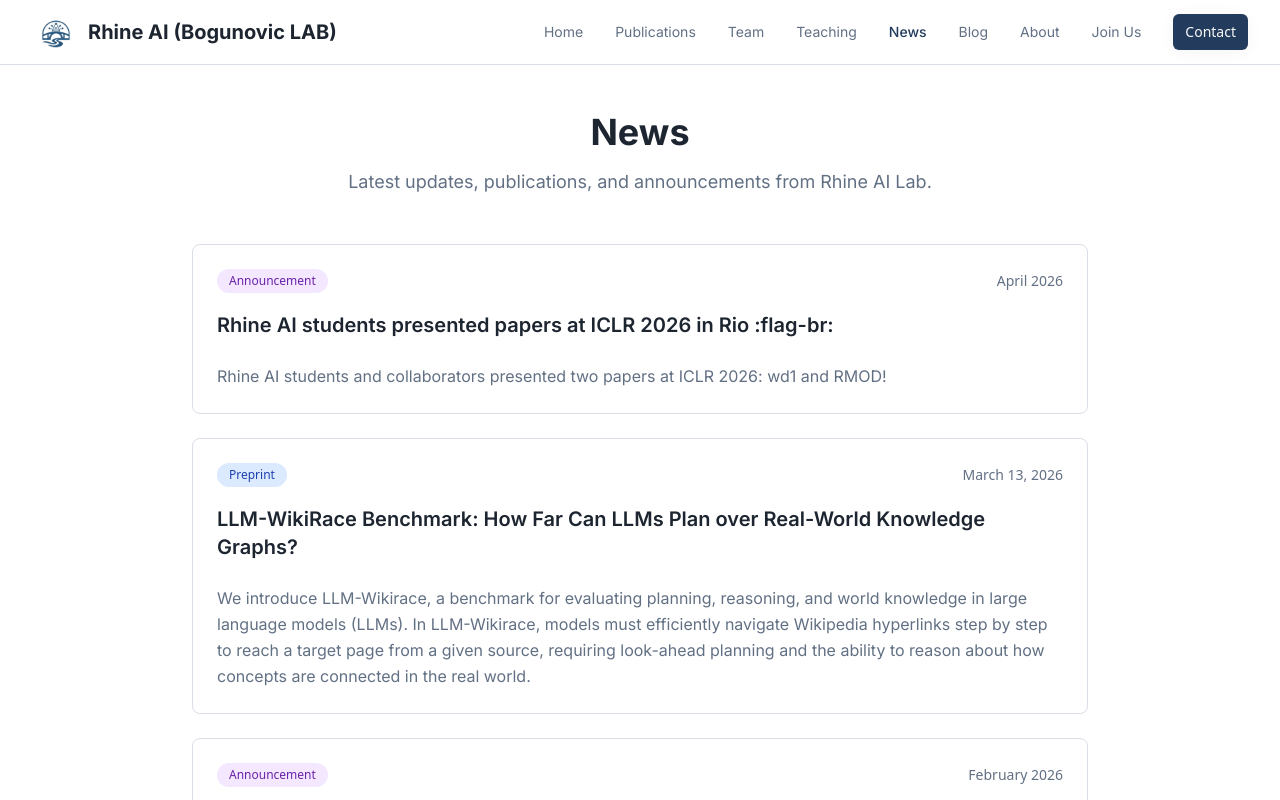
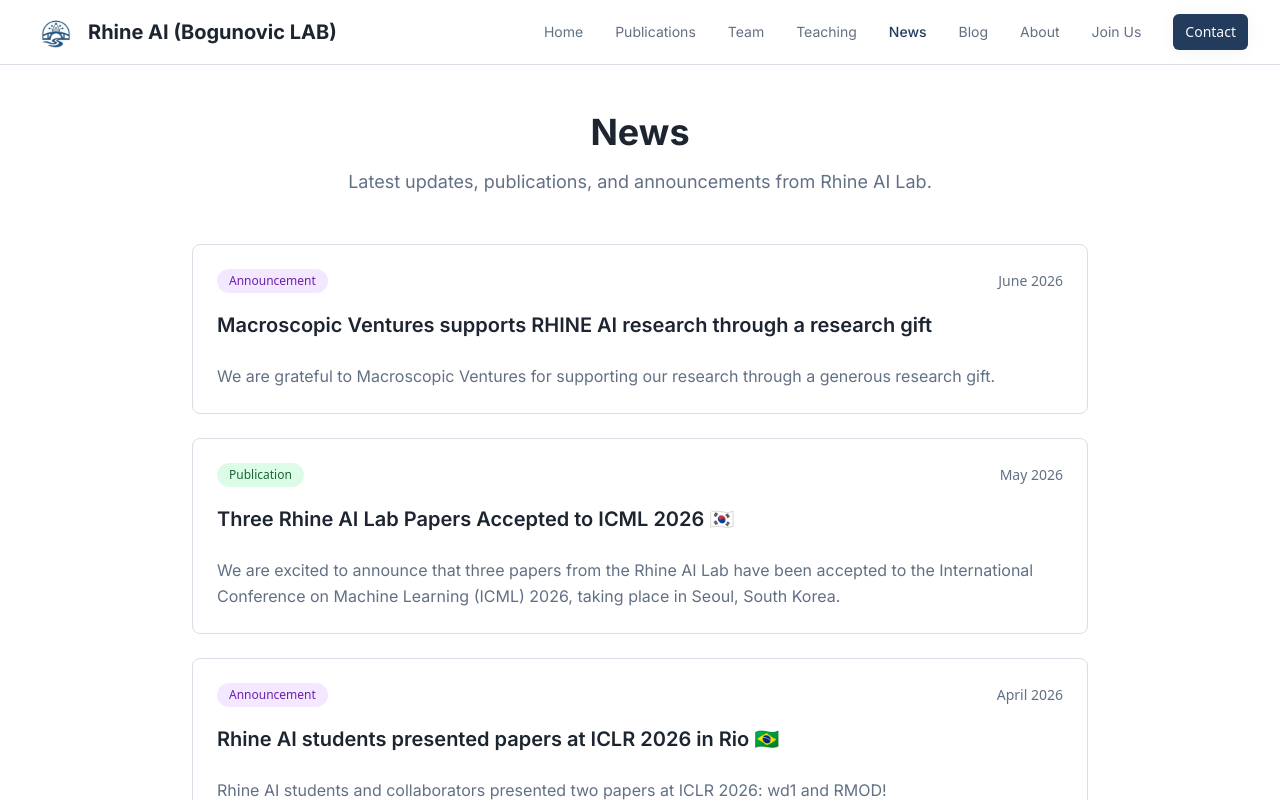
Before and after one commit to ilijabogunovic/rhine-ai, a React (Vite) app: page /news in a window 1280 px wide. Shown: the top 800 px of the page. Built offline with nearby package versions, Linux system fonts and the light colour scheme.

Commit message:
UPDATE macroscopic ventures news

```diff
--- a/src/App.tsx
+++ b/src/App.tsx
@@ -26,6 +26,7 @@ import RobinFaro from "./pages/profiles/RobinFaro";
 import News from "./pages/News";
 import ICLR2026 from "./pages/news/ICLR2026";
 import Icml2026 from "./pages/news/Icml2026";
+import Macroscopic2026 from "./pages/news/macroscopic2026";
 import NotFound from "./pages/NotFound";
 
 const queryClient = new QueryClient();
@@ -47,6 +48,7 @@ const App = () => (
           <Route path="/join-us" element={<JoinUs />} />
           <Route path="/news" element={<News />} />
           <Route path="/news/iclr2026" element={<ICLR2026 />} />
+          <Route path="/news/macroscopic2026" element={<Macroscopic2026 />} />
           <Route path="/team/ilija-bogunovic" element={<IlijaBogunovic />} />
           <Route path="/team/william-bankes" element={<WilliamBankes />} />
           <Route path="/team/shyam-sundhar-ramesh" element={<ShyamSundharRamesh />} />
--- a/src/components/home/NewsSection.tsx
+++ b/src/components/home/NewsSection.tsx
@@ -2,6 +2,9 @@ import { Card, CardContent, CardHeader } from "@/components/ui/card";
 import { Button } from "@/components/ui/button";
 import 'katex/dist/katex.min.css';
 import { InlineMath, BlockMath } from 'react-katex';
+import { newsItems as allNewsItems } from "@/pages/News";
+
+const newsItems = allNewsItems.slice(0, 8);
 
 // Helper function to render text with LaTeX expressions and colored paper titles
 const renderMathText = (text: string, colorPaperTitle: boolean = false) => {
@@ -54,94 +57,6 @@ const renderMathText = (text: string, colorPaperTitle: boolean = false) => {
   });
 };
 
-const newsItems = [
-  {
-    date: "May 2026",
-    title: "Three Rhine AI Lab Papers Accepted to ICML 2026 🇰🇷",
-    excerpt: "We are excited to announce that three papers from the Rhine AI Lab have been accepted to the International Conference on Machine Learning (ICML) 2026, taking place in Seoul, South Korea.",
-    type: "Publication",
-    url: "/news/icml-2026"
-  },
-  {
-    date: "April 2026",
-    title: "Rhine AI students presented papers at ICLR 2026 in Rio 🇧🇷",
-    excerpt: "Rhine AI students and collaborators presented two papers at ICLR 2026: wd1 and RMOD!",
-    type: "Announcement",
-    url: "/news/iclr2026"
-  },
-  {
-    date: "March 13, 2026",
-    title: "LLM-WikiRace Benchmark: How Far Can LLMs Plan over Real-World Knowledge Graphs?",
-    excerpt: "We introduce LLM-Wikirace, a benchmark for evaluating planning, reasoning, and world knowledge in large language models (LLMs). In LLM-Wikirace, models must efficiently navigate Wikipedia hyperlinks step by step to reach a target page from a given source, requiring look-ahead planning and the ability to reason about how concepts are connected in the real world.",
-    type: "Preprint",
-    url: "https://llmwikirace.github.io/"
-  },
-  {
-    date: "February 2026",
-    title: "Robin Faro Joins Rhine AI Lab as PhD Student",
-    excerpt: "We are excited to welcome Robin Faro to the Rhine AI Lab as a new PhD student at the University of Basel. Robin is jointly supervised by Prof. Ilija Bogunovic and Prof. Aurelien Lucchi (University of Basel). Welcome to the team!",
-    type: "Announcement",
-    url: "/team/robin-faro"
-  },
-  {
-    date: "February 2026",
-    title: "Multi-Task GRPO: Reliable LLM Reasoning Across Tasks",
-    excerpt: "New preprint on multi-task reinforcement learning for LLMs. When standard GRPO methods are adapted for multi-task scenarios, some tasks receive disproportionate attention while others fall behind. We introduce MT-GRPO, which dynamically adjusts task weights to explicitly optimize worst-task performance and promote balanced progress, achieving significant improvement on worst-task performance compared to baseline approaches.",
-    type: "Preprint",
-    url: "https://arxiv.org/abs/2602.05547"
-  },
-  {
-    date: "January 2026",
-    title: "Paper Accepted to ICLR 2026: $\\texttt{wd1}$ - Weighted Policy Optimization for Reasoning in Diffusion Language Models",
-    excerpt: "Our work on improving the reasoning capabilities of diffusion-based large language models has been accepted to the International Conference on Learning Representations (ICLR) 2026. We introduce wd1, a weighted policy optimization algorithm that addresses the challenge of intractable likelihood functions in diffusion LLMs by reducing the use of approximated likelihoods, enabling more effective reinforcement learning for reasoning tasks.",
-    type: "Publication",
-    url: "https://arxiv.org/abs/2507.08838"
-  },
-  {
-    date: "January 2026",
-    title: "Paper Accepted to ICLR 2026: Robust Multi-Objective Controlled Decoding of Large Language Models",
-    excerpt: "Our work on robust multi-objective alignment of large language models has been accepted to the International Conference on Learning Representations (ICLR) 2026. This research presents a novel approach to controlled decoding that enables LLMs to balance multiple objectives simultaneously while maintaining robustness, advancing the field of LLM alignment and controllable generation.",
-    type: "Publication",
-    url: "https://arxiv.org/abs/2503.08796"
-  },
-  {
-    date: "November 2025",
-    title: "🎯 Open PhD Positions: Reinforcement Learning for LLMs and Agentic AI",
-    excerpt: "We are recruiting PhD students to work on cutting-edge research in post-training algorithms for LLMs, diffusion-based reasoning, AI alignment, and self-improving autonomous agents. Join us at the University of Basel to shape the future of AI! Application deadline: December 1, 2025. Start date: January 2026 (flexible).",
-    type: "Opportunity",
-    url: "https://jobs.unibas.ch/offene-stellen/phd-positions-in-reinforcement-learning-for-llms-and-agentic-ai-prof-i-bogunovic/934e80ad-82d3-468e-9454-781e884ceae3",
-    highlight: true
-  },
-  {
-    date: "October 3, 2025",
-    title: "Paper Accepted to NeurIPS 2025: IMAC - Training Agents in Imagined Worlds via Autocurricula",
-    excerpt: "Our work on training robust agents using world models and unsupervised environment design has been accepted to the Conference on Neural Information Processing Systems (NeurIPS) 2025. This research demonstrates how agents can achieve strong generalization to novel tasks by training entirely within imagined environments generated by learned world models, eliminating the need for vast real-world datasets or accurate simulation.",
-    type: "Publication",
-    url: "https://arxiv.org/abs/2509.13341"
-  },
-
-  {
-    date: "August 21, 2025",
-    title: "Prof. Dr. Ilija Bogunovic Appointed to University of Basel",
-    excerpt: "Prof. Dr. Ilija Bogunovic, currently Lecturer at UCL, has been appointed to a new professorship at the Department of Mathematics and Computer Science, University of Basel, starting September 1, 2025.",
-    type: "Announcement",
-    url: "https://dmi.unibas.ch/de/news-events/detail/neuer-professor-in-der-informatik-prof-dr-ilija-bogunovic/"
-  },
-  {
-    date: "September 2025",
-    title: "Paper Accepted to COLM 2025: Sample Efficient Preference Alignment in LLMs via Active Exploration",
-    excerpt: "Our work on active exploration techniques for sample efficient preference alignment in large language models has been accepted to the Conference on Language Modeling (COLM) 2025. This research reduces the amount of human feedback required for effective LLM alignment through principled active learning approaches.",
-    type: "Publication",
-    url: "https://arxiv.org/abs/2312.00267"
-  },
-  {
-    date: "July 7, 2025",
-    title: "$\\texttt{wd1}$: Weighted Policy Optimization for Reasoning in Diffusion Language Models",
-    excerpt: "Improving the reasoning capabilities of diffusion-based large language models (dLLMs) through reinforcement learning remains an open problem due to the intractability of likelihood functions. We introduce wd1, a weighted policy optimization algorithm that addresses this challenge by reducing the use of approximated likelihoods.",
-    type: "Preprint",
-    url: "https://ucl-diffusion-reasoning.github.io/wd1-demo/"
-  }
-];
 
 const NewsSection = () => {
   return (
--- a/src/pages/News.tsx
+++ b/src/pages/News.tsx
@@ -16,10 +16,24 @@ const renderMathText = (text: string) => {
   });
 };
 
-const newsItems = [
+export const newsItems: { date: string; title: string; excerpt: string; type: string; url: string; highlight?: boolean }[] = [
+  {
+    date: "June 2026",
+    title: "Macroscopic Ventures supports RHINE AI research through a research gift",
+    excerpt: "We are grateful to Macroscopic Ventures for supporting our research through a generous research gift.",
+    type: "Announcement",
+    url: "/news/macroscopic2026"
+  },
+  {
+    date: "May 2026",
+    title: "Three Rhine AI Lab Papers Accepted to ICML 2026 🇰🇷",
+    excerpt: "We are excited to announce that three papers from the Rhine AI Lab have been accepted to the International Conference on Machine Learning (ICML) 2026, taking place in Seoul, South Korea.",
+    type: "Publication",
+    url: "/news/icml-2026"
+  },
   {
     date: "April 2026",
-    title: "Rhine AI students presented papers at ICLR 2026 in Rio :flag-br:",
+    title: "Rhine AI students presented papers at ICLR 2026 in Rio 🇧🇷",
     excerpt: "Rhine AI students and collaborators presented two papers at ICLR 2026: wd1 and RMOD!",
     type: "Announcement",
     url: "/news/iclr2026"
--- /dev/null
+++ b/src/pages/news/macroscopic2026.tsx
@@ -0,0 +1,55 @@
+import Layout from "@/components/layout/Layout";
+import { Card, CardContent, CardHeader } from "@/components/ui/card";
+import { Button } from "@/components/ui/button";
+import { Link } from "react-router-dom";
+import { ArrowLeft } from "lucide-react";
+
+
+const Macroscopic2026 = () => {
+  return (
+    <Layout>
+      <div className="py-12 px-4 sm:px-6 lg:px-8">
+        <div className="max-w-4xl mx-auto">
+          <Link to="/news" className="inline-flex items-center text-muted-foreground hover:text-foreground transition-colors mb-8">
+            <ArrowLeft className="w-4 h-4 mr-2" />
+            Back to News
+          </Link>
+
+          <div className="mb-10">
+            <span className="px-3 py-1 text-xs font-medium bg-purple-100 text-purple-800 dark:bg-purple-900 dark:text-purple-200 rounded-full">
+              Announcement
+            </span>
+            <h1 className="font-display text-3xl sm:text-4xl font-bold text-foreground mt-4 mb-2">
+              Macroscopic Ventures supports RHINE AI research through a research gift
+            </h1>
+            <p className="text-muted-foreground">June 2026</p>
+          </div>
+
+          <div className="prose prose-lg max-w-none mb-10">
+          <img src="/other_images/macroscopic_ventures.jpg" alt="Macroscopic Ventures Logo" className="w-auto h-auto rounded-lg mb-6" />
+            <p className="font-body text-foreground leading-relaxed text-lg">
+            We are grateful to Macroscopic Ventures for supporting our research through a generous research gift.
+            </p>
+          </div>
+
+          <div className="prose prose-lg max-w-none mb-10">
+            <p className="font-body text-foreground leading-relaxed text-lg">
+            This support will help advance our work on reliable and human-aligned AI systems, with a particular focus on developing open-source post-training algorithms for language models. Our goal is to make AI systems more robust, adaptable, and pluralistic — able to align with diverse human values while remaining practically useful for the wider research community.
+            </p>
+          </div>
+
+          <div className="prose prose-lg max-w-none mb-10">
+            <p className="font-body text-foreground leading-relaxed text-lg">
+            We thank Macroscopic Ventures for their trust and support, and for their commitment to supporting projects aimed at building a future guided by reason and compassion.
+            </p>
+          </div>
+
+
+
+        </div>
+      </div>
+    </Layout>
+  );
+};
+
+export default Macroscopic2026;
```
Also changed, not shown: public/other_images/macroscopic_ventures.jpg (added).
